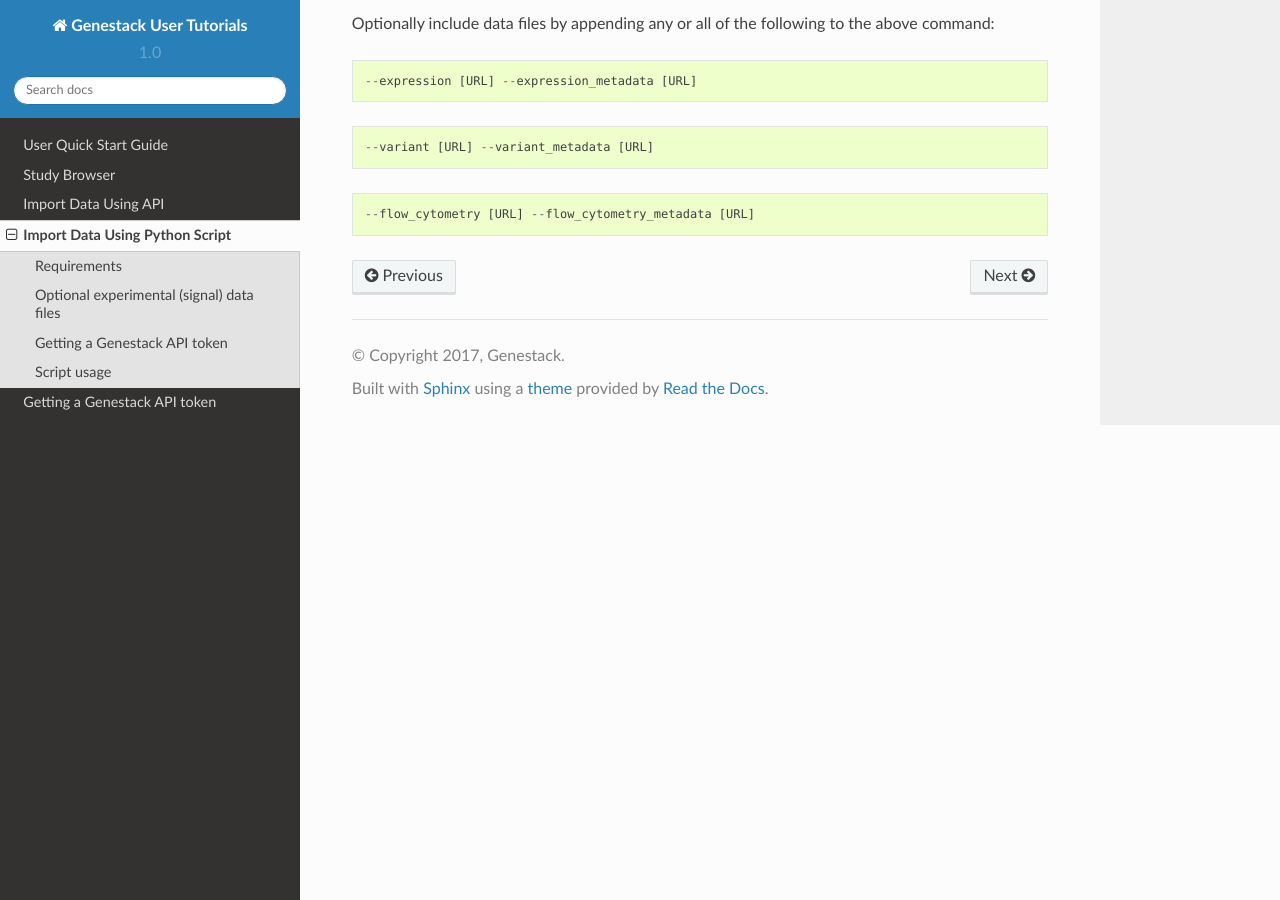
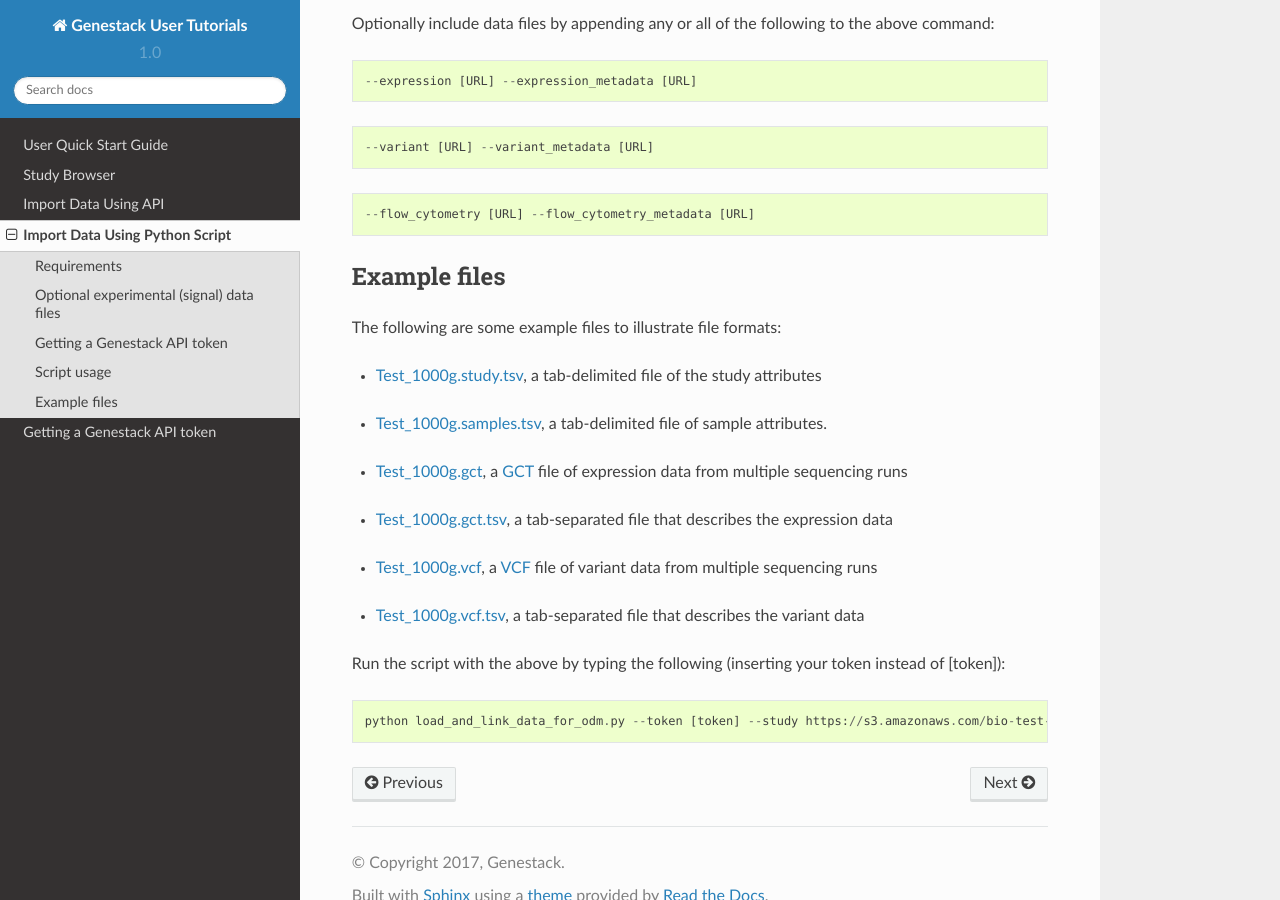
Before and after one commit to genestack/user-guide, a Sphinx documentation site: the page built from source/doc-odm-user-guide/import-data-using-python-script.rst, in a window 1280 px wide and 900 px high, scrolled down 1567 px. Built offline with Sphinx 7.4.7 and the Read the Docs theme 2.0.0, drawn with Linux system fonts in a browser that asks for light colours.

Commit message:
updated with example file links

```diff
--- /dev/null
+++ b/source/doc-odm-user-guide/import-data-script-5.py
@@ -0,0 +1 @@
+python load_and_link_data_for_odm.py --token [token] --study https://s3.amazonaws.com/bio-test-data/odm/Test_1000g/Test_1000g.study.tsv --samples https://s3.amazonaws.com/bio-test-data/odm/Test_1000g/Test_1000g.samples.tsv --expression https://s3.amazonaws.com/bio-test-data/odm/Test_1000g/Test_1000g.gct --expression_metadata https://s3.amazonaws.com/bio-test-data/odm/Test_1000g/Test_1000g.gct.tsv --variant https://s3.amazonaws.com/bio-test-data/odm/Test_1000g/Test_1000g.vcf --variant_metadata https://s3.amazonaws.com/bio-test-data/odm/Test_1000g/Test_1000g.vcf.tsv
--- a/source/doc-odm-user-guide/import-data-using-python-script.rst
+++ b/source/doc-odm-user-guide/import-data-using-python-script.rst
@@ -71,3 +71,42 @@ Optionally include data files by appending any or all of the following to the ab
 .. literalinclude:: import-data-script-3.py
 
 .. literalinclude:: import-data-script-4.py
+
+Example files
+-------------
+
+The following are some example files to illustrate file formats:
+
+- `Test_1000g.study.tsv`_, a tab-delimited file of the study attributes
+
+.. _`Test_1000g.study.tsv`: https://s3.amazonaws.com/bio-test-data/odm/Test_1000g/Test_1000g.study.tsv
+
+- `Test_1000g.samples.tsv`_, a tab-delimited file of sample attributes.
+
+.. _`Test_1000g.samples.tsv`: https://s3.amazonaws.com/bio-test-data/odm/Test_1000g/Test_1000g.samples.tsv
+
+
+- `Test_1000g.gct`_, a GCT_ file of expression data from multiple sequencing runs
+
+.. _`Test_1000g.gct`: https://s3.amazonaws.com/bio-test-data/odm/Test_1000g/Test_1000g.gct
+.. _GCT: https://software.broadinstitute.org/cancer/software/gsea/wiki/index.php/Data_formats#GCT:_Gene_Cluster_Text_file_format_.28.2A.gct.29
+
+
+- `Test_1000g.gct.tsv`_, a tab-separated file that describes the expression data
+
+.. _Test_1000g.gct.tsv: https://s3.amazonaws.com/bio-test-data/odm/Test_1000g/Test_1000g.gct.tsv
+
+
+- `Test_1000g.vcf`_, a VCF_ file of variant data from multiple sequencing runs
+
+.. _`Test_1000g.vcf`: https://s3.amazonaws.com/bio-test-data/odm/Test_1000g/Test_1000g.vcf
+.. _VCF: https://samtools.github.io/hts-specs/VCFv4.2.pdf
+
+
+- `Test_1000g.vcf.tsv`_, a tab-separated file that describes the variant data
+
+.. _Test_1000g.vcf.tsv: https://s3.amazonaws.com/bio-test-data/odm/Test_1000g/Test_1000g.vcf.tsv
+
+Run the script with the above by typing the following (inserting your token instead of [token]):
+
+.. literalinclude:: import-data-script-5.py
```
